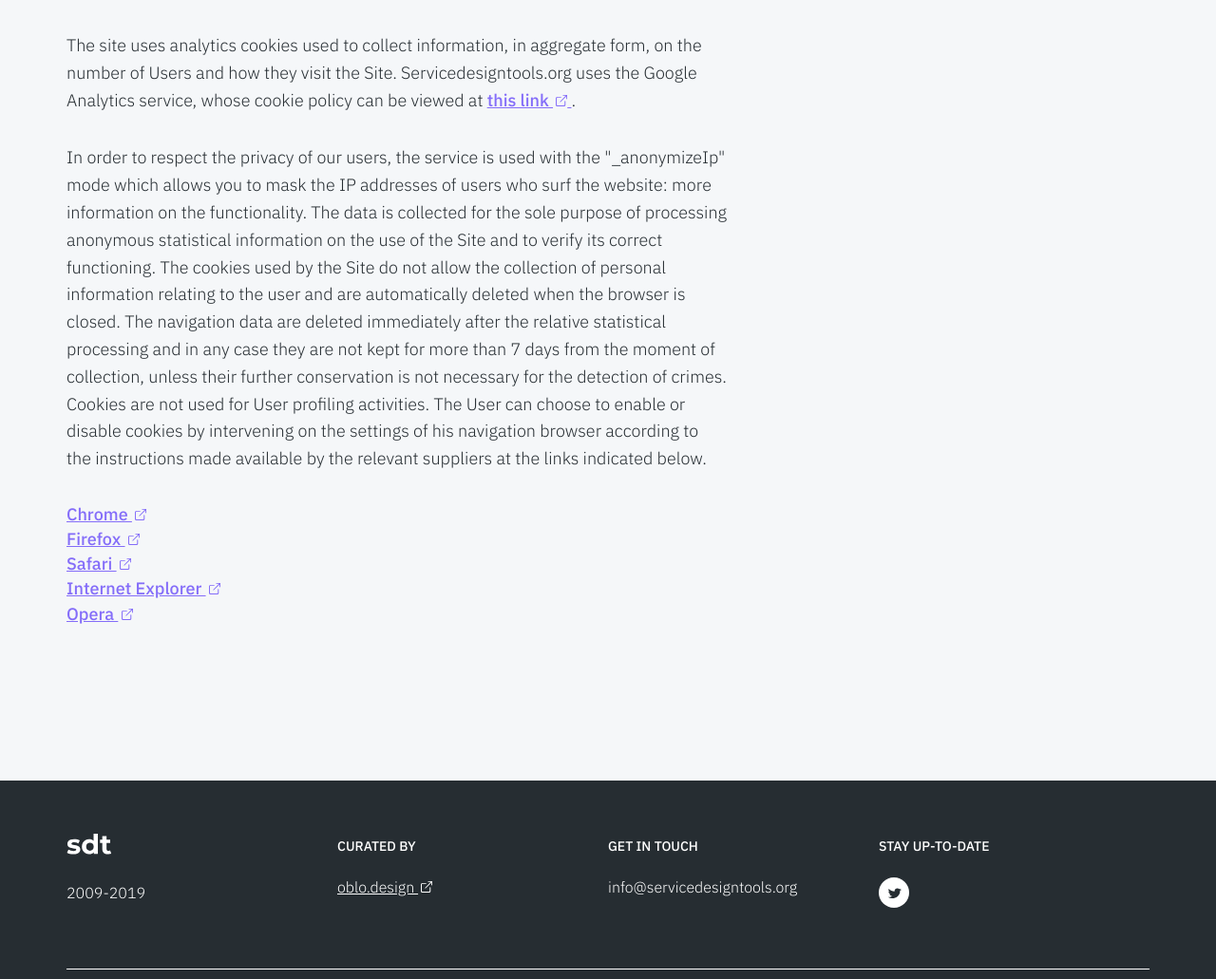
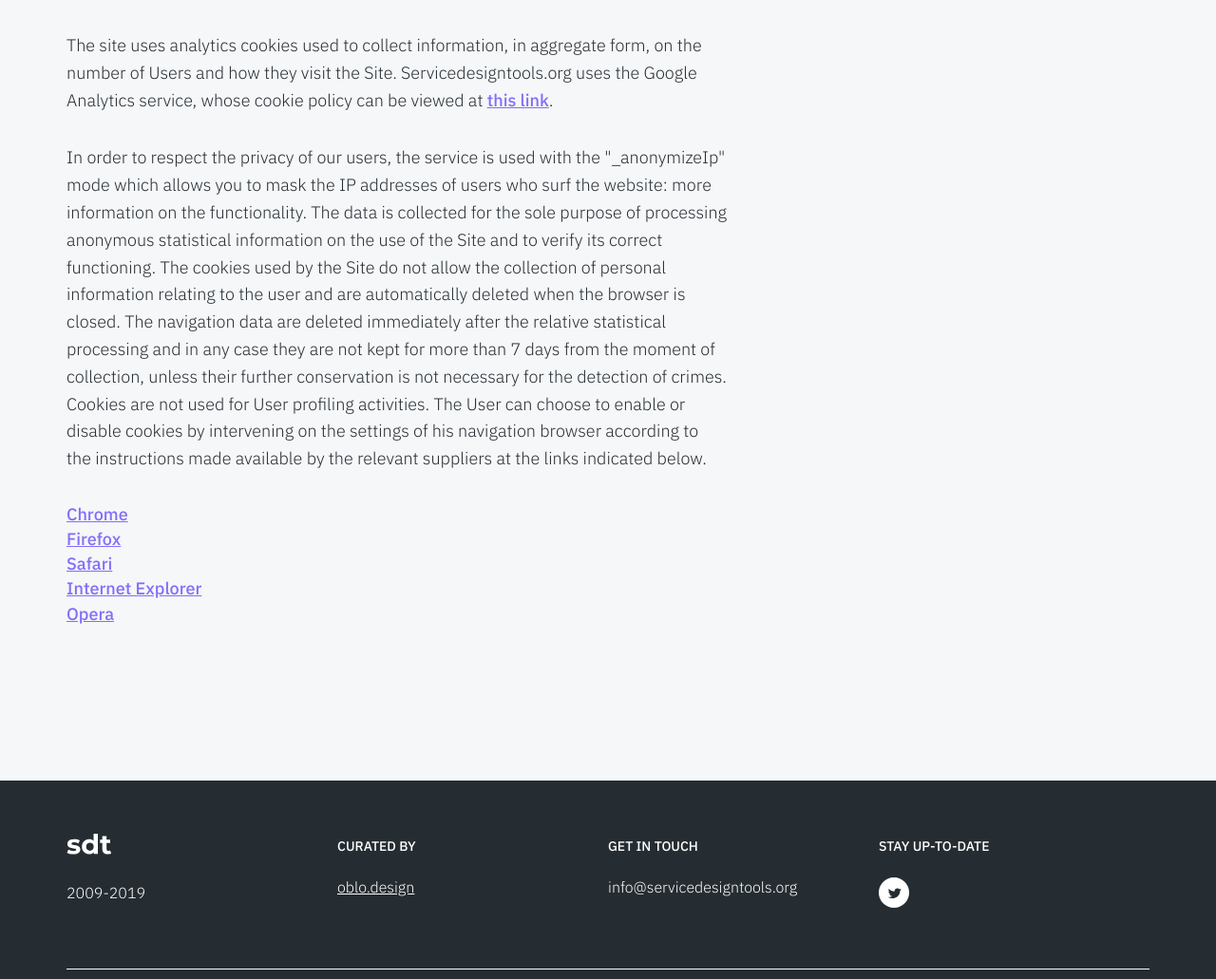
Before and after one commit to service-design-tools/sdt-website, a Jekyll site: the page built from policy.html, in a window 1280 px wide. Shown: the part 1000-2031 px from the top of the page at 95% size. Built offline with Jekyll 4.4.1, drawn with Linux system fonts in a browser that asks for light colours.

Commit message:
remove external link icons

```diff
--- a/_includes/footer.html
+++ b/_includes/footer.html
@@ -7,7 +7,7 @@
         <div class="info">
             <h3>curated by</h3>
             <ul>
-                <li><a href="http://oblo.design/" target="_blank" rel="noopener noreferrer">oblo.design {% include svgs/external-link.html color="light" %}</a></li>
+                <li><a href="http://oblo.design/" target="_blank" rel="noopener noreferrer">oblo.design</a></li>
             </ul>
         </div>
         <div class="info">
--- a/policy.html
+++ b/policy.html
@@ -17,14 +17,14 @@
     </section>
     <section>
         <h2>Cookies policy</h2>
-        <p>The site uses analytics cookies used to collect information, in aggregate form, on the number of Users and how they visit the Site. Servicedesigntools.org uses the Google Analytics service, whose cookie policy can be viewed at <a href="https://developers.google.com/analytics/devguides/collection/analyticsjs/cookie-usage" target="_blank" rel="noopener noreferrer">this link {% include svgs/external-link.html color="support" %}</a>.</p>
+        <p>The site uses analytics cookies used to collect information, in aggregate form, on the number of Users and how they visit the Site. Servicedesigntools.org uses the Google Analytics service, whose cookie policy can be viewed at <a href="https://developers.google.com/analytics/devguides/collection/analyticsjs/cookie-usage" target="_blank" rel="noopener noreferrer">this link</a>.</p>
         <p>In order to respect the privacy of our users, the service is used with the "_anonymizeIp" mode which allows you to mask the IP addresses of users who surf the website: more information on the functionality. The data is collected for the sole purpose of processing anonymous statistical information on the use of the Site and to verify its correct functioning. The cookies used by the Site do not allow the collection of personal information relating to the user and are automatically deleted when the browser is closed. The navigation data are deleted immediately after the relative statistical processing and in any case they are not kept for more than 7 days from the moment of collection, unless their further conservation is not necessary for the detection of crimes. Cookies are not used for User profiling activities. The User can choose to enable or disable cookies by intervening on the settings of his navigation browser according to the instructions made available by the relevant suppliers at the links indicated below.</p>
         <ul>
-            <li><a href="https://support.google.com/chrome/answer/95647?co=GENIE.Platform%3DDesktop" target="_blank" rel="noopener noreferrer">Chrome {% include svgs/external-link.html color="support" %}</a></li>
-            <li><a href="https://support.mozilla.org/en-US/kb/enable-and-disable-cookies-website-preferences" target="_blank" rel="noopener noreferrer">Firefox {% include svgs/external-link.html color="support" %}</a></li>
-            <li><a href="https://support.apple.com/en-za/guide/safari/sfri11471/mac" target="_blank" rel="noopener noreferrer">Safari {% include svgs/external-link.html color="support" %}</a></li>
-            <li><a href="https://support.microsoft.com/it-it/help/17442/windows-internet-explorer-delete-manage-cookies" target="_blank" rel="noopener noreferrer">Internet Explorer {% include svgs/external-link.html color="support" %}</a></li>
-            <li><a href="https://help.opera.com/en/latest/web-preferences/#cookies" target="_blank" rel="noopener noreferrer">Opera {% include svgs/external-link.html color="support" %}</a></li>
+            <li><a href="https://support.google.com/chrome/answer/95647?co=GENIE.Platform%3DDesktop" target="_blank" rel="noopener noreferrer">Chrome</a></li>
+            <li><a href="https://support.mozilla.org/en-US/kb/enable-and-disable-cookies-website-preferences" target="_blank" rel="noopener noreferrer">Firefox</a></li>
+            <li><a href="https://support.apple.com/en-za/guide/safari/sfri11471/mac" target="_blank" rel="noopener noreferrer">Safari</a></li>
+            <li><a href="https://support.microsoft.com/it-it/help/17442/windows-internet-explorer-delete-manage-cookies" target="_blank" rel="noopener noreferrer">Internet Explorer</a></li>
+            <li><a href="https://help.opera.com/en/latest/web-preferences/#cookies" target="_blank" rel="noopener noreferrer">Opera</a></li>
         </ul>
     </section>
 </main>
--- a/resources.html
+++ b/resources.html
@@ -52,7 +52,7 @@
             <h3>{{ inspiration.name }}s</h3>
             <ul>
                 {% for link in inspiration.items %}
-                <li><a href="{{ link.url }}" target="_blank" rel="noopener noreferrer">{{ link.title }} {% include svgs/external-link.html color="light" %}</a></li>
+                <li><a href="{{ link.url }}" target="_blank" rel="noopener noreferrer">{{ link.title }}</a></li>
                 {% endfor %}
             </ul>
             {% endfor %}
```
Also changed, not shown: _layouts/tool.html (+4 -4 lines).
